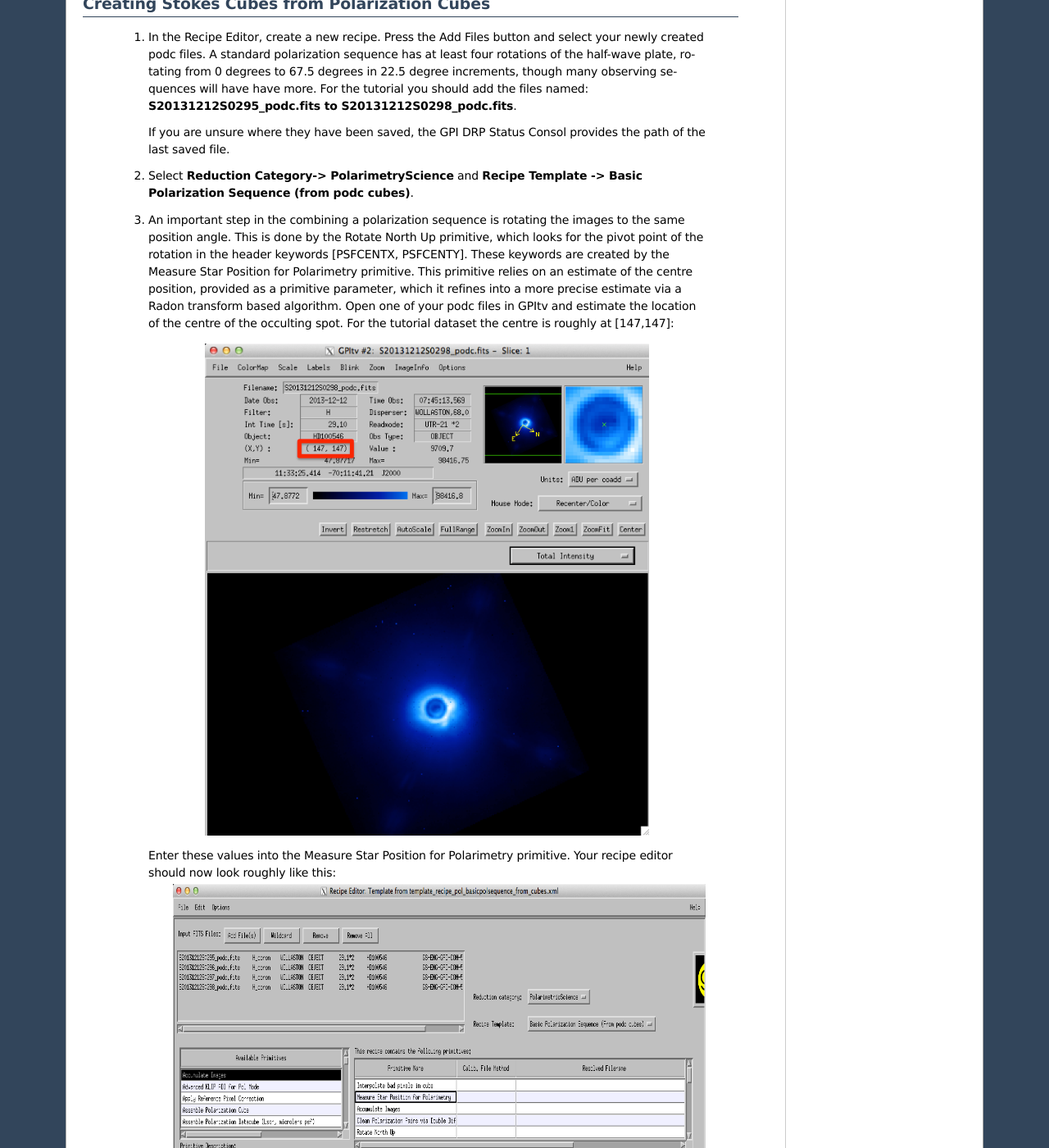
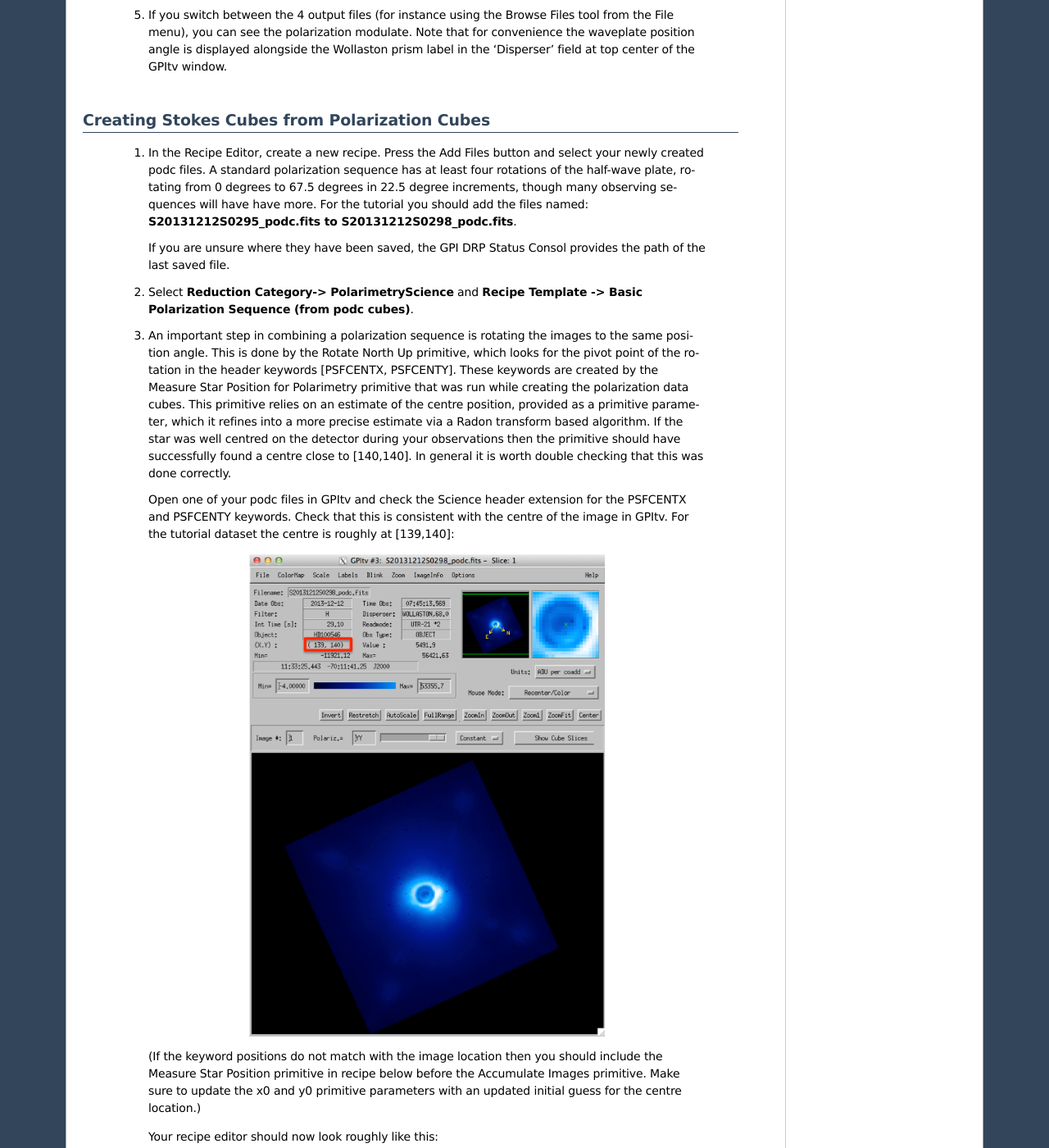
Before and after one commit to geminiplanetimager/gpi_pipeline, a Sphinx documentation site: the page built from documentation/usage/tutorial_pol.rst, in a window 1280 px wide and 1400 px high, scrolled down 5830 px. Shown: the whole window at 82% size. Built offline with Sphinx 7.4.7, drawn with Linux system fonts in a browser that asks for light colours; formulas are drawn with MathJax 3; some of the changed text lies outside the part shown.

Commit message:
merged changes from trunk to public branch for 1.2.1 - ugh, commit 3566 to the trunk was an accident

```diff
--- a/documentation/usage/tutorial_pol.rst
+++ b/documentation/usage/tutorial_pol.rst
@@ -37,7 +37,7 @@
 	1. Open the recipe editor and press the Add Files button. Select flat files taken in the same GPI filter band as your science data. In the tutorial data set select files **S20131212S0022.fits to S20131212S0024.fits** from the lamps directory.
 	2. In the Recipe Editor, from the drop down menus on the right select **Reduction Category -> Calibration** and then **Recipe Template -> Calibrate Polarization Spot Locations - Parallel**. By selecting the Parallel option by default the pipeline tries to spread the computation across 4 threads. If for some reason you'd rather limit the process to one thread you can choose Calibrate Polarization Spot Locations. [#]_
 	3. Press Save Recipe and Queue. This process should take a few minutes, depending on your machine and whether or not you chose the parallel option.
-	4. Once this is complete it's a good idea to double check that your spot calibration file is doing what it should. Open GPItv and open the file named S20131212S0022.fits. From the **Labels** menu select **Labels -> Get Wavcal/Polcal from CalDB**. Now select **Labels-> Plot Wavecal/Polcal Grid**.
+	4. Once this is complete it's a good idea to double check that your spot calibration file is doing what it should. Open GPItv and open the file named S20131212S0022.fits. From the **Labels** menu select **Labels -> Get Wavcal/Polcal from CalDB**. Now select **Labels-> Plot Wavecal/Polcal Grid** and use the default options in the dialog box that pops up.
 
 	   When zoomed out it your calibration should looked like a nice evenly spaced grid:
 
@@ -88,15 +88,17 @@
 
 	  Automatic compensation for flexure has been implemented as of pipeline version 1.2 using a primitive named 'Flexure 2D x correlation with polcal' that replaces the previous 'Update Spot Shifts for Flexure'. If you insist on using an older version of the pipeline, instructions can be found on how to manually compensate for flexure at the bottom of this page.
 
-	   Your Recipe Editor Window should now look something like this:
+	  The offsets found by the automatic flexure compensation will be printed out to the IDL terminal corresponding to the GPI DRP Status Console. To check that these offsets are appropriate for your data you can manually enter these offsets in the dialog box that pops up when you select **Labels-> Plot Wavecal/Polcal Grid** in GPItv.
+
+	  Your Recipe Editor Window should now look something like this:
 
 		.. image:: recipe_editor_pol1.png
 			:align: center
 			:scale: 50%
 
-	4. Now Press "Save Recipe and Queue". The pipeline should create 4 files with suffixes "_podc". The pipeline has created one image for each orthogonal polarization. You can now view your podc files in GPItv (a window should have popped open automatically).
+	4. Now Press "Save Recipe and Queue". The pipeline should create 4 files with suffixes "_podc". For each raw data file the pipeline has created a 3D data cube with one image for each orthogonal polarization. You can now view your podc files in GPItv (a window should have popped open automatically).
 
-	   You can view the total intensity (the sum of the two images) or the difference of the polarizations, by selecting either option in the drop down menu highlighted in red:
+	   You can view the total intensity (the sum of the two images), the difference of the polarizations or the normalized difference (the difference divided by the total intensity), by selecting either option in the drop down menu highlighted in red:
 		.. image:: gpitv_podc.png
 			:scale: 75%
 			:align: center
@@ -115,13 +117,18 @@
 
 	2. Select **Reduction Category-> PolarimetryScience** and **Recipe Template -> Basic Polarization Sequence (from podc cubes)**.
 
-	3. An important step in the combining a polarization sequence is rotating the images to the same position angle. This is done by the Rotate North Up primitive, which looks for the pivot point of the rotation in the header keywords [PSFCENTX, PSFCENTY]. These keywords are created by the Measure Star Position for Polarimetry primitive. This primitive relies on an estimate of the centre position, provided as a primitive parameter, which it refines into a more precise estimate via a Radon transform based algorithm. Open one of your podc files in GPItv and estimate the location of the centre of the occulting spot. For the tutorial dataset the centre is roughly at [147,147]:
+	3. An important step in combining a polarization sequence is rotating the images to the same position angle. This is done by the Rotate North Up primitive, which looks for the pivot point of the rotation in the header keywords [PSFCENTX, PSFCENTY]. These keywords are created by the Measure Star Position for Polarimetry primitive that was run while creating the polarization data cubes. This primitive relies on an estimate of the centre position, provided as a primitive parameter, which it refines into a more precise estimate via a Radon transform based algorithm. If the star was well centred on the detector during your observations then the primitive should have successfully found a centre close to [140,140]. In general it is worth double checking that this was done correctly.
+
+	   Open one of your podc files in GPItv and check the Science header extension for the PSFCENTX and PSFCENTY keywords. Check that this is consistent with the centre of the image in GPItv. For the tutorial dataset the centre is roughly at [139,140]:
 
 		.. image:: gpitv_psfcent.png
 			:scale: 75%
 			:align: center
 
-	   Enter these values into the Measure Star Position for Polarimetry primitive. Your recipe editor should now look roughly like this:
+	   (If the keyword positions do not match with the image location then you should include the Measure Star Position primitive in recipe below before the Accumulate Images primitive. Make sure to update the x0 and y0 primitive parameters with an updated initial guess for the centre location.)
+
+
+	   Your recipe editor should now look roughly like this:
 		.. image:: recipe_editor_pol2.png
 			:scale: 75%
 			:align: center
@@ -153,11 +160,9 @@
 
 	1. If you are confident that you have a good estimate of the star's location you can create a Stokes Data Cube in one step by selecting Recipe Template -> Basic Polarization Sequence (from Raw Data).
 
-	2. Enter the offsets due to flexure as parameters to the "Update Spot Shifts for Flexure" primitive.
+	2. Enter the estimate of the star's coordinates as parameters to the "Measure Star Position for Polarimetry" primitive (or leave them as the default values).
 
-	3. Enter the estimate of the star's coordinates as parameters to the "Measure Stay Position for Polarimetry" primitive.
-
-	4. Press "Save Recipe and Queue"
+	3. Press "Save Recipe and Queue"
 
 Flexure compensation in older pipeline versions
 ============================================================
```
Also changed, not shown: documentation/usage/gpitv_podc.png, documentation/usage/gpitv_psfcent.png, documentation/usage/recipe_editor_pol2.png, 5 other files.
